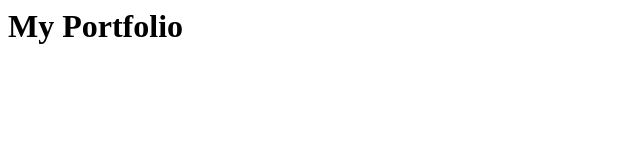
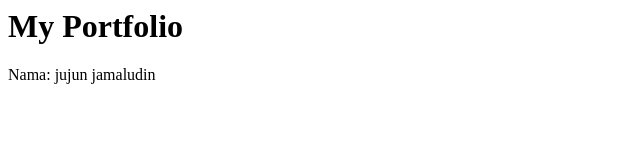
Before and after one commit to kumpul4semut/kumpul4semut.github.io, a plain HTML site: page index.html in a window 1280 px wide. Shown: the whole page, without its empty margins (0-640 px from the left). Drawn offline with Linux system fonts and the light colour scheme.

Commit message:
Update index.html

```diff
--- a/index.html
+++ b/index.html
@@ -1 +1,2 @@
 <h1>My Portfolio</h1>
+<p>Nama: jujun jamaludin</p>
```
